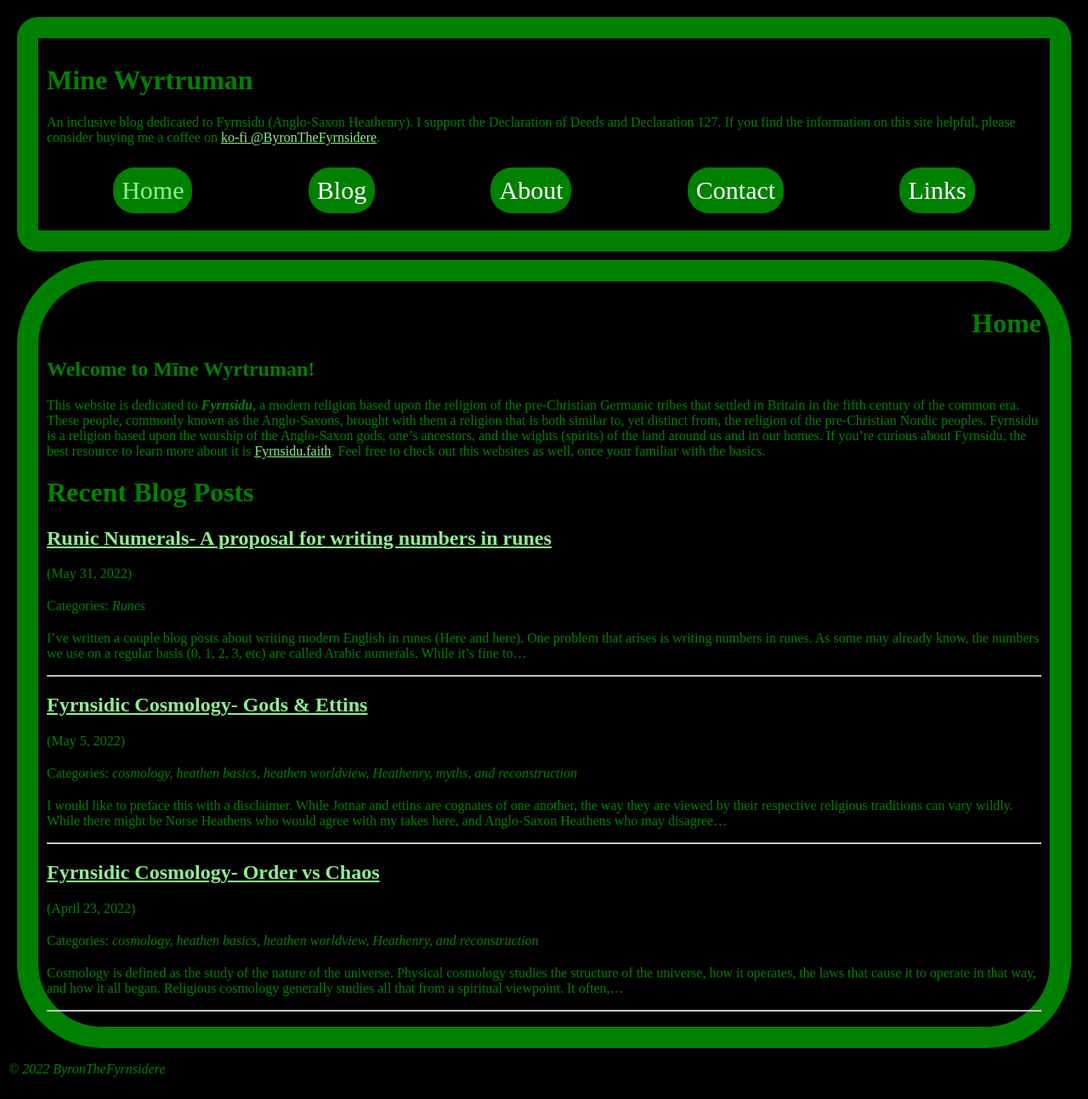
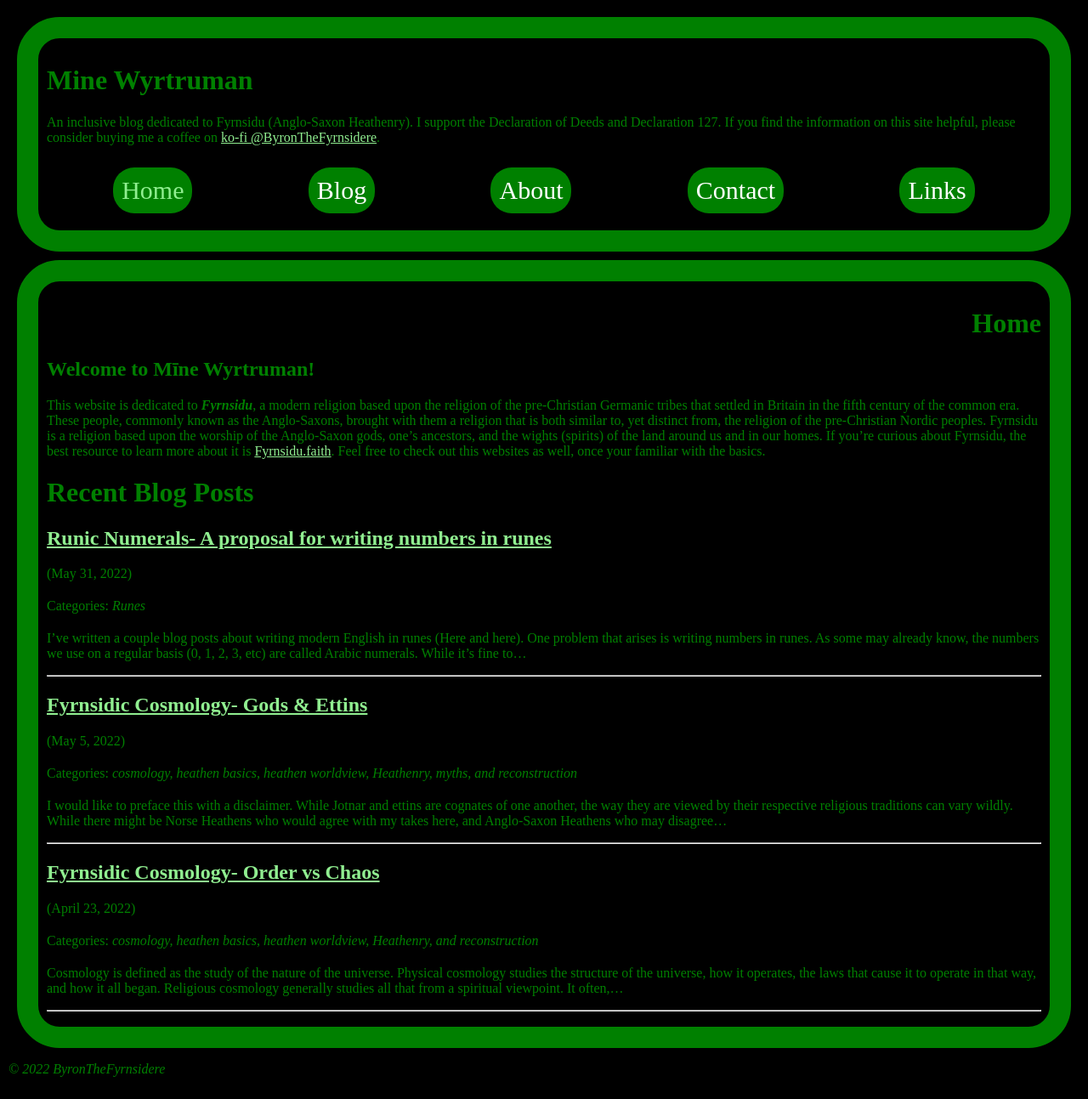
Before and after one commit to byronpendason/byronpendason.github.io, a Jekyll site: the page built from index.md, in a window 1280 px wide. Shown: the whole page at 85% size. Built offline with Jekyll 4.4.1, drawn with Linux system fonts in a browser that asks for light colours; our own code applies the rules of GitHub Pages for plain Markdown files; comment, search, counter and statistics services are not loaded.

Commit message:
Update style.css

```diff
--- a/css/style.css
+++ b/css/style.css
@@ -13,7 +13,7 @@
         border-style: solid;
         border-width: 25px;
         border-color: green;
-        border-radius: 25px;
+        border-radius: 50px;
       }
       nav ul {
         display: flex;
@@ -46,7 +46,7 @@
       #content {
         margin: 10px;
         padding: 10px;
-        border-radius: 100px;
+        border-radius: 50px;
         border-style: solid;
         border-width: 25px;
         border-color: green;
```
